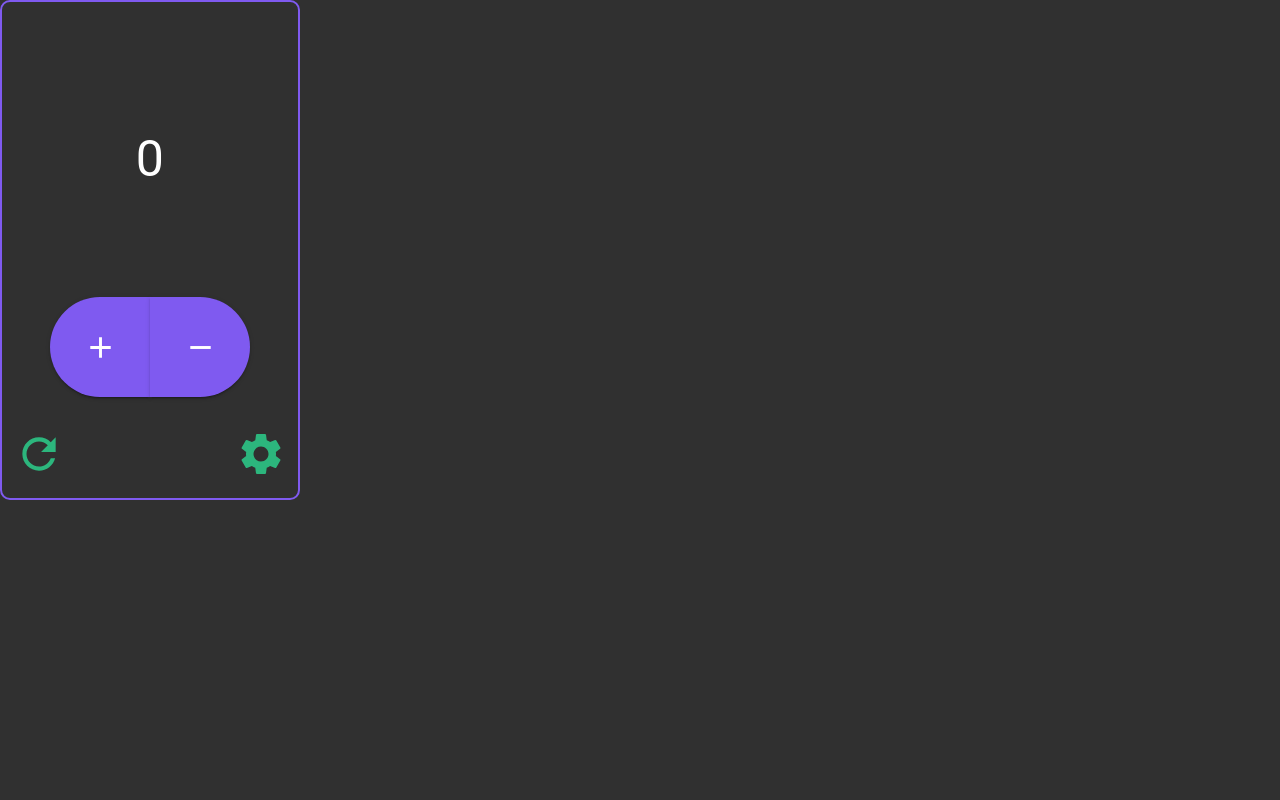
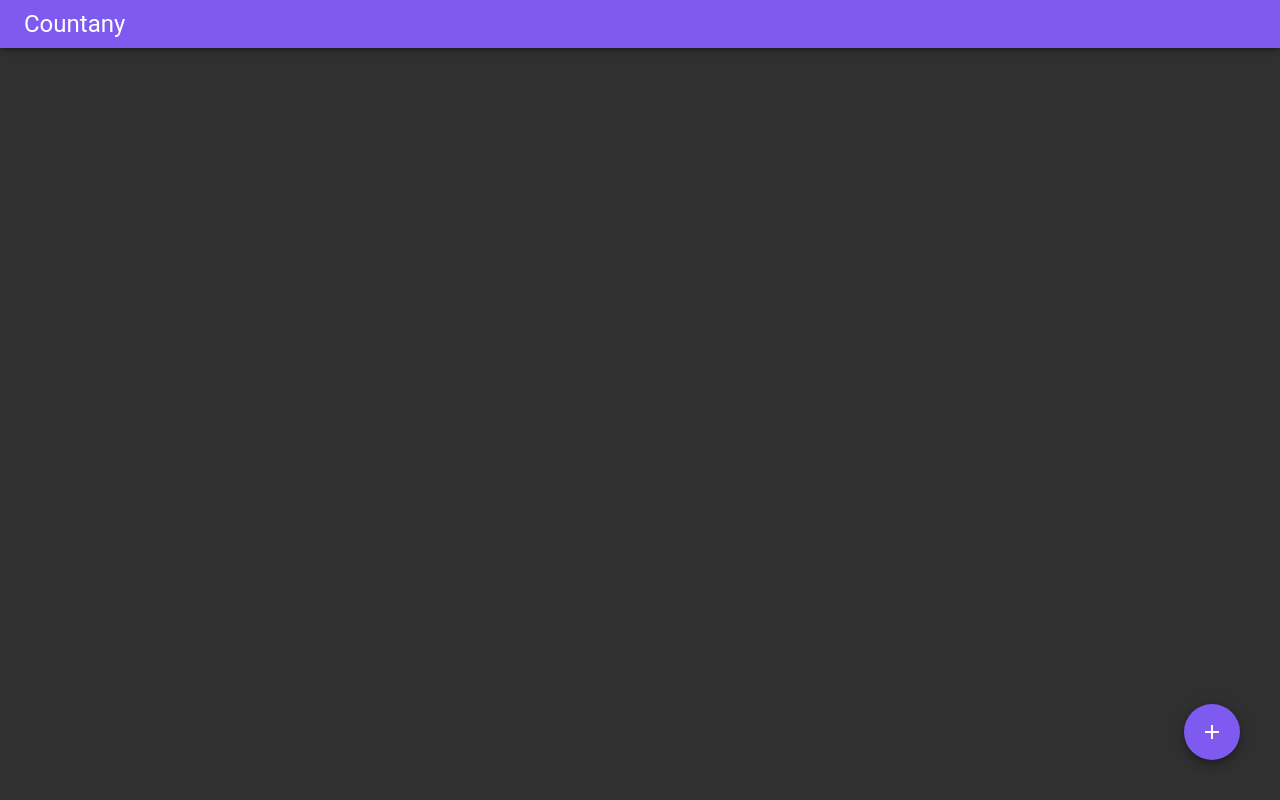
Before and after one commit to hwld/countany, a Next.js app: page / in a window 1280 px wide. Built offline with nearby package versions, Linux system fonts and the light colour scheme.

Commit message:
create rough UI

```diff
--- a/components/Counter.tsx
+++ b/components/Counter.tsx
@@ -5,8 +5,17 @@ import PlusIcon from "@material-ui/icons/Add";
 import MinusIcon from "@material-ui/icons/Remove";
 import ResetIcon from "@material-ui/icons/Refresh";
 import SettingIcon from "@material-ui/icons/Settings";
+import RemoveIcon from "@material-ui/icons/Clear";
 
-const Component: React.FC<{ className?: string }> = ({ className }) => {
+export type CounterObj = { id: string; title: string };
+
+type Props = {
+  className?: string;
+  counter: CounterObj;
+  removeCounter: (id: string) => void;
+};
+
+const Component: React.FC<Props> = ({ className, counter, removeCounter }) => {
   const [count, setCount] = useState(0);
 
   const plus = () => {
@@ -21,8 +30,18 @@ const Component: React.FC<{ className?: string }> = ({ className }) => {
     setCount(0);
   };
 
+  const remove = () => {
+    removeCounter(counter.id);
+  };
+
   return (
     <div className={className}>
+      <div className="head">
+        <Typography className="title">{counter.title}</Typography>
+        <IconButton onClick={remove} className="remove" color="secondary">
+          <RemoveIcon />
+        </IconButton>
+      </div>
       <Typography className="count">{count}</Typography>
       <div className="counter">
         <Button
@@ -44,10 +63,10 @@ const Component: React.FC<{ className?: string }> = ({ className }) => {
       </div>
       <div className="options">
         <IconButton onClick={reset} className="reset">
-          <ResetIcon fontSize="large" color="secondary" />
+          <ResetIcon fontSize="large" color="primary" />
         </IconButton>
         <IconButton className="setting">
-          <SettingIcon fontSize="large" color="secondary" />
+          <SettingIcon fontSize="large" color="primary" />
         </IconButton>
       </div>
     </div>
@@ -56,43 +75,63 @@ const Component: React.FC<{ className?: string }> = ({ className }) => {
 
 const StyledComponent = styled(Component)`
   width: 300px;
-  height: 500px;
+  height: 300px;
   border: solid 2px ${(props) => props.theme.palette.primary.main};
   border-radius: 10px;
   background-color: transparent;
   display: flex;
   flex-direction: column;
 
+  & > .remove {
+    margin: 0 0 auto auto;
+    & svg {
+      font-size: 40px;
+    }
+  }
+
+  & > .head {
+    height: 80px;
+    display: flex;
+    align-items: center;
+    justify-content: space-between;
+
+    & > .title {
+      margin: 10px 0 0 10px;
+      font-size: 20px;
+      word-break: break-all;
+    }
+  }
+
   & > .count {
-    margin-top: 120px;
+    margin-top: 0px;
     font-size: 50px;
     text-align: center;
-    color: white;
   }
 
   & > .counter {
-    margin: 100px auto 0 auto;
+    margin: 0px auto 0 auto;
+
+    & > button {
+      width: 80px;
+      height: 80px;
+    }
 
     & > .plus {
-      width: 100px;
-      height: 100px;
       border-radius: 90% 0% 0% 90%;
     }
 
     & > .minus {
-      width: 100px;
-      height: 100px;
       border-radius: 0% 90% 90% 0%;
     }
   }
 
   & > .options {
-    margin-top: 20px;
+    margin-top: 0px;
     display: flex;
     justify-content: space-between;
 
     & svg {
-      font-size: 50px;
+      font-size: 30px;
     }
   }
 `;
--- /dev/null
+++ b/components/CounterContainer.tsx
@@ -0,0 +1,36 @@
+import React from "react";
+import styled from "styled-components";
+import { Counter, CounterObj } from "./Counter";
+
+type Props = {
+  className?: string;
+  counters: CounterObj[];
+  removeCounter: (id: string) => void;
+};
+
+const Component: React.FC<Props> = ({ className, counters, removeCounter }) => {
+  return (
+    <div className={className}>
+      {counters.map((counter) => (
+        <Counter
+          key={counter.id}
+          className="counter"
+          counter={counter}
+          removeCounter={removeCounter}
+        ></Counter>
+      ))}
+    </div>
+  );
+};
+
+const StyledComponent = styled(Component)`
+  margin: 20px 100px 0 20px;
+  display: flex;
+  flex-wrap: wrap;
+
+  & > .counter {
+    margin: 5px;
+  }
+`;
+
+export const CounterContainer = StyledComponent;
--- /dev/null
+++ b/components/Header.tsx
@@ -0,0 +1,16 @@
+import { AppBar, Toolbar, Typography } from "@material-ui/core";
+import React from "react";
+
+const Component: React.FC<{ className?: string }> = () => {
+  return (
+    <AppBar>
+      <Toolbar>
+        <Typography variant="h5" className="title">
+          Countany
+        </Typography>
+      </Toolbar>
+    </AppBar>
+  );
+};
+
+export const Header = Component;
--- /dev/null
+++ b/components/Main.tsx
@@ -0,0 +1,22 @@
+import React from "react";
+import { Toolbar } from "@material-ui/core";
+import styled from "styled-components";
+
+const Component: React.FC<{ className?: string }> = ({
+  className,
+  children,
+}) => {
+  return (
+    <main className={className}>
+      <Toolbar />
+      {children}
+    </main>
+  );
+};
+
+const StyledComponent = styled(Component)`
+  overflow: auto;
+  height: 100%;
+`;
+
+export const Main = StyledComponent;
--- a/pages/index.tsx
+++ b/pages/index.tsx
@@ -1,11 +1,38 @@
-import React from "react";
+import { Fab } from "@material-ui/core";
+import React, { useState } from "react";
 import styled from "styled-components";
-import { Counter } from "../components/Counter";
+import { Header } from "../components/Header";
+import { Main } from "../components/Main";
+import AddIcon from "@material-ui/icons/Add";
+import { CounterContainer } from "../components/CounterContainer";
+import { CounterObj } from "../components/Counter";
 
 const Home: React.FC<{ className?: string }> = ({ className }) => {
+  const [counters, setCounters] = useState<CounterObj[]>([]);
+
+  const addCounter = () => {
+    setCounters((state) => [
+      ...state,
+      {
+        id: Math.random().toString(),
+        title: `新しいカウンター`,
+      },
+    ]);
+  };
+
+  const removeCounter = (id: string) => {
+    setCounters((state) => [...state.filter((state) => state.id !== id)]);
+  };
+
   return (
     <div className={className}>
-      <Counter />
+      <Header />
+      <Main>
+        <CounterContainer counters={counters} removeCounter={removeCounter} />
+      </Main>
+      <Fab className="addCounter" color="primary" onClick={addCounter}>
+        <AddIcon />
+      </Fab>
     </div>
   );
 };
@@ -15,6 +42,12 @@ const StyledHome = styled(Home)`
   background-color: ${(props) => {
     return props.theme.palette.background.default;
   }};
+
+  & .addCounter {
+    position: absolute;
+    right: 40px;
+    bottom: 40px;
+  }
 `;
 
 export default StyledHome;
--- a/styles/theme.ts
+++ b/styles/theme.ts
@@ -14,4 +14,12 @@ export const theme = createMuiTheme({
       light: "#56c497",
     },
   },
+  props: {
+    MuiTypography: {
+      color: "textPrimary",
+    },
+    MuiToolbar: {
+      variant: "dense",
+    },
+  },
 });
```
